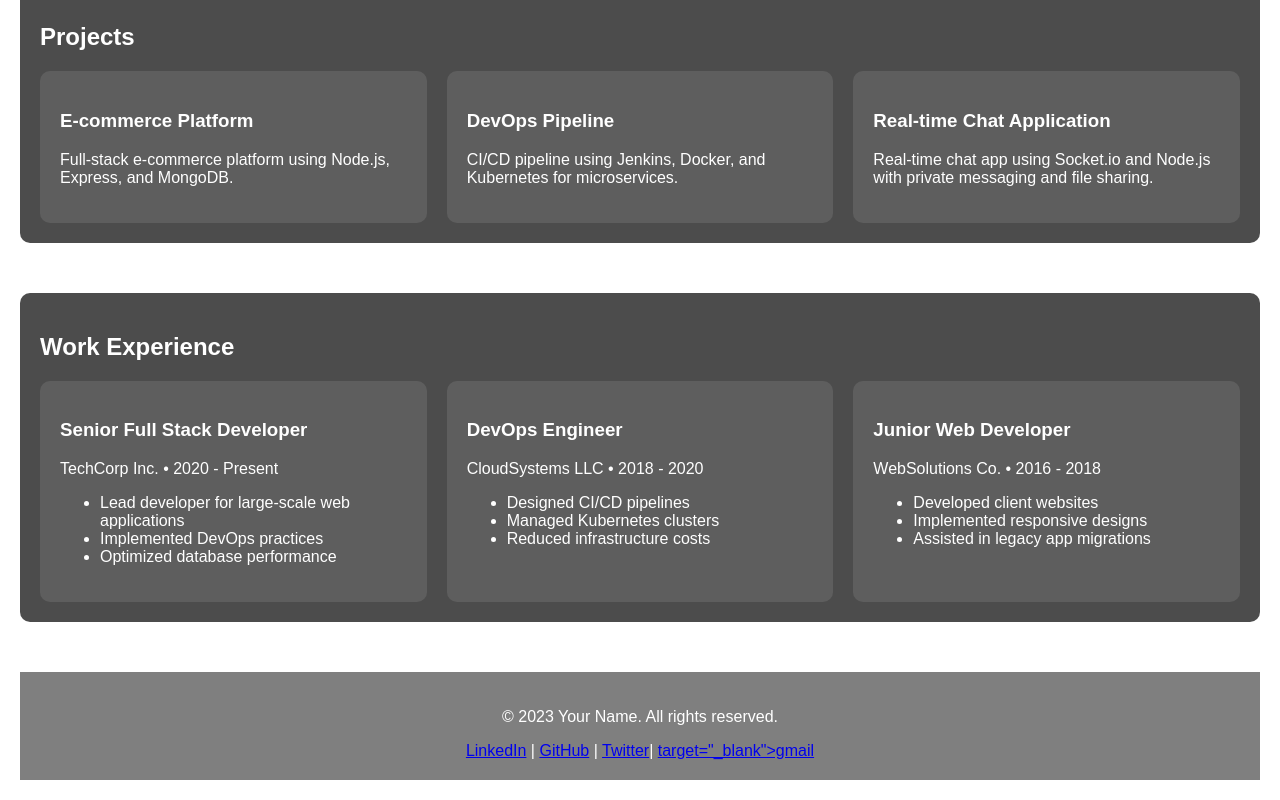
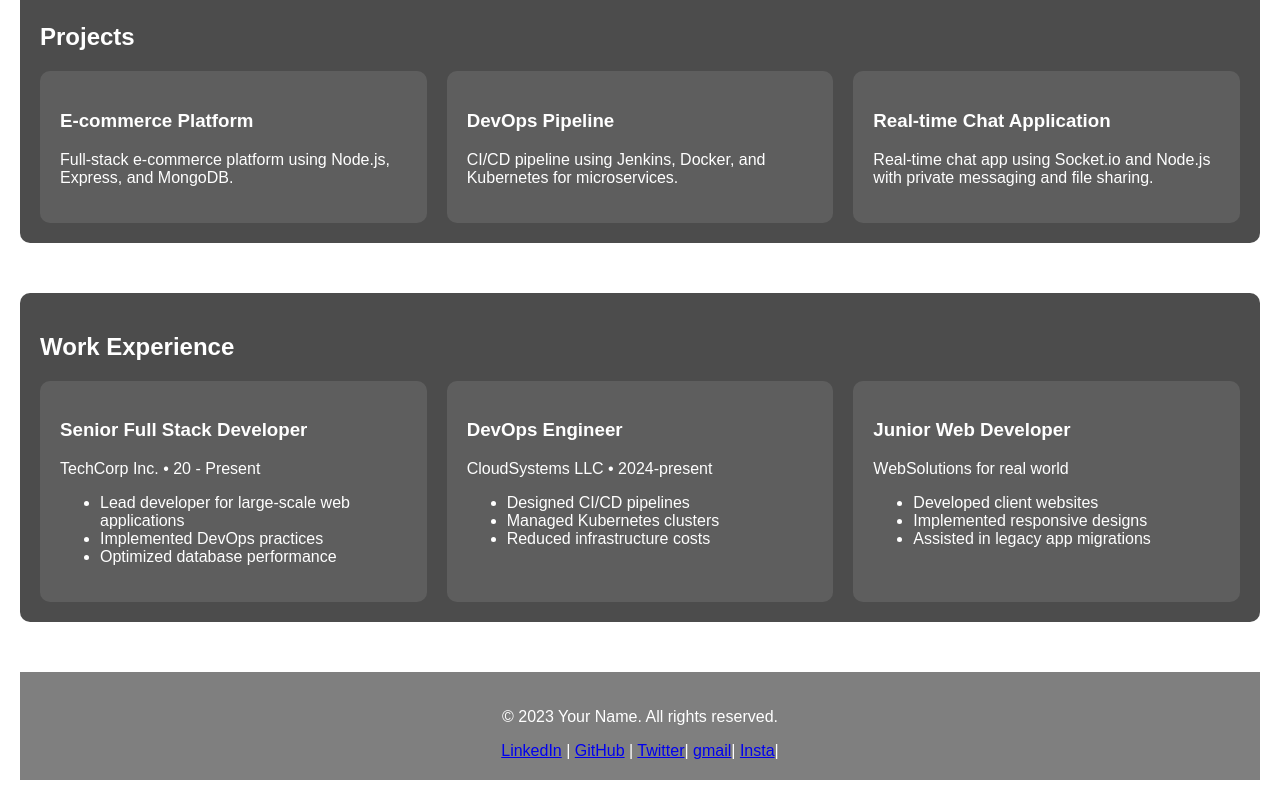
Before and after one commit to Abhihegde77/Portfolio-, a plain HTML site: page index.html in a window 1280 px wide. Shown: the part 997-1797 px from the top of the page. Drawn offline with nearby package versions, Linux system fonts and the light colour scheme.

Commit message:
index.html
Signed-off-by: Abhihegde77 <achegde77@gmail.com>

```diff
--- a/index.html
+++ b/index.html
@@ -77,7 +77,7 @@
             <div class="grid">
                 <div class="card">
                     <h3>Senior Full Stack Developer</h3>
-                    <p>TechCorp Inc. • 2020 - Present</p>
+                    <p>TechCorp Inc. • 20 - Present</p>
                     <ul>
                         <li>Lead developer for large-scale web applications</li>
                         <li>Implemented DevOps practices</li>
@@ -86,7 +86,7 @@
                 </div>
                 <div class="card">
                     <h3>DevOps Engineer</h3>
-                    <p>CloudSystems LLC • 2018 - 2020</p>
+                    <p>CloudSystems LLC • 2024-present</p>
                     <ul>
                         <li>Designed CI/CD pipelines</li>
                         <li>Managed Kubernetes clusters</li>
@@ -95,7 +95,7 @@
                 </div>
                 <div class="card">
                     <h3>Junior Web Developer</h3>
-                    <p>WebSolutions Co. • 2016 - 2018</p>
+                    <p>WebSolutions for real world</p>
                     <ul>
                         <li>Developed client websites</li>
                         <li>Implemented responsive designs</li>
@@ -108,10 +108,12 @@
         <footer>
             <p>&copy; 2023 Your Name. All rights reserved.</p>
             <div>
-                <a href="#" target="_blank">LinkedIn</a> |
+                <a href="#" target="www.linkedin.com/in/
+abhisheka-c-hegde-6132002b8">LinkedIn</a> |
                 <a href="#" target="_blank">GitHub</a> |
                 <a href="#" target="_blank">Twitter</a>|
-                <a href="#">target="_blank">gmail</a>
+                <a href="#" target="achegde77@gmail.com">gmail</a>|
+                <a href="#" target="_blank">Insta</a>|
             </div>
         </footer>
     </div>
```
